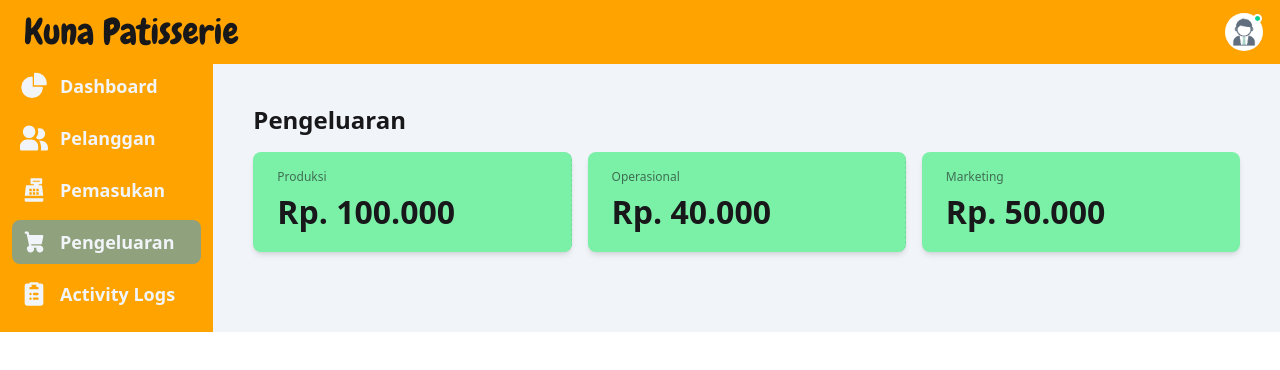
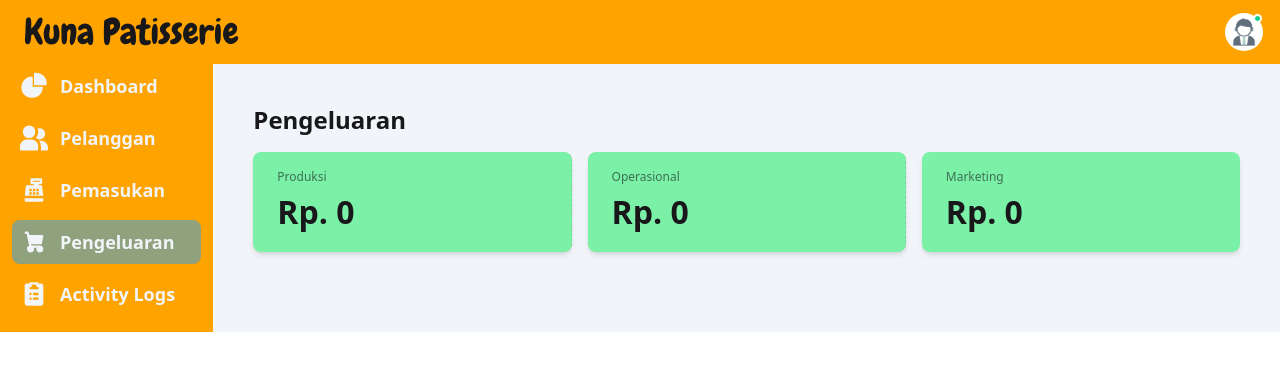
Before and after one commit to daffaMuttaqin/kuna-finance-frontend, a React (Vite) app: page /expense in a window 1280 px wide. Shown: the top 370 px of the page. Built offline with nearby package versions, Linux system fonts and the light colour scheme; no server answers; sample sign-in values are in the browser's storage.

Commit message:
Get data pengeluaran berdasarkan category perbulan

```diff
--- a/src/pages/Expense.jsx
+++ b/src/pages/Expense.jsx
@@ -1,7 +1,45 @@
-import React from "react";
+import React, { useState, useEffect } from "react";
 import CountUp from "../components/CountUp";
+import API from "../services/authService";
 
 function Expense() {
+  const [categoryData, setCategoryData] = useState({
+    Produksi: 0,
+    Operasional: 0,
+    Marketing: 0,
+  });
+
+  // Get data category perbulan
+  useEffect(() => {
+    const fetchData = async () => {
+      const now = new Date();
+      const currentMonth = now.getMonth() + 1;
+      const currentYear = now.getFullYear();
+
+      try {
+        const res = await API.get(
+          `/expenses/summary/category?month=${currentMonth}&year=${currentYear}`
+        );
+
+        // Buat objek kosong default
+        const updatedData = {
+          Produksi: 0,
+          Operasional: 0,
+          Marketing: 0,
+        };
+
+        res.data.forEach((item) => {
+          const category = item.category;
+          updatedData[category] = Number(item.total);
+        });
+
+        setCategoryData(updatedData);
+      } catch (error) {
+        console.error(error);
+      }
+    };
+    fetchData();
+  }, []);
   return (
     <div>
       <div className="p-0 lg:p-6">
@@ -16,7 +54,7 @@ function Expense() {
               <CountUp
                 from={0}
                 // to={Number(data.incomeToday)}
-                to={100000}
+                to={categoryData.Produksi}
                 separator="."
                 duration={0.1}
                 className="inline"
@@ -30,7 +68,7 @@ function Expense() {
               <CountUp
                 from={0}
                 // to={Number(data.incomeMonth)}
-                to={40000}
+                to={categoryData.Operasional}
                 separator="."
                 duration={0.1}
                 className="inline"
@@ -45,7 +83,7 @@ function Expense() {
                 <CountUp
                   from={0}
                   // to={Number(data.expenseToday)}
-                  to={50000}
+                  to={categoryData.Marketing}
                   separator="."
                   duration={0.1}
                   className="inline"
```
